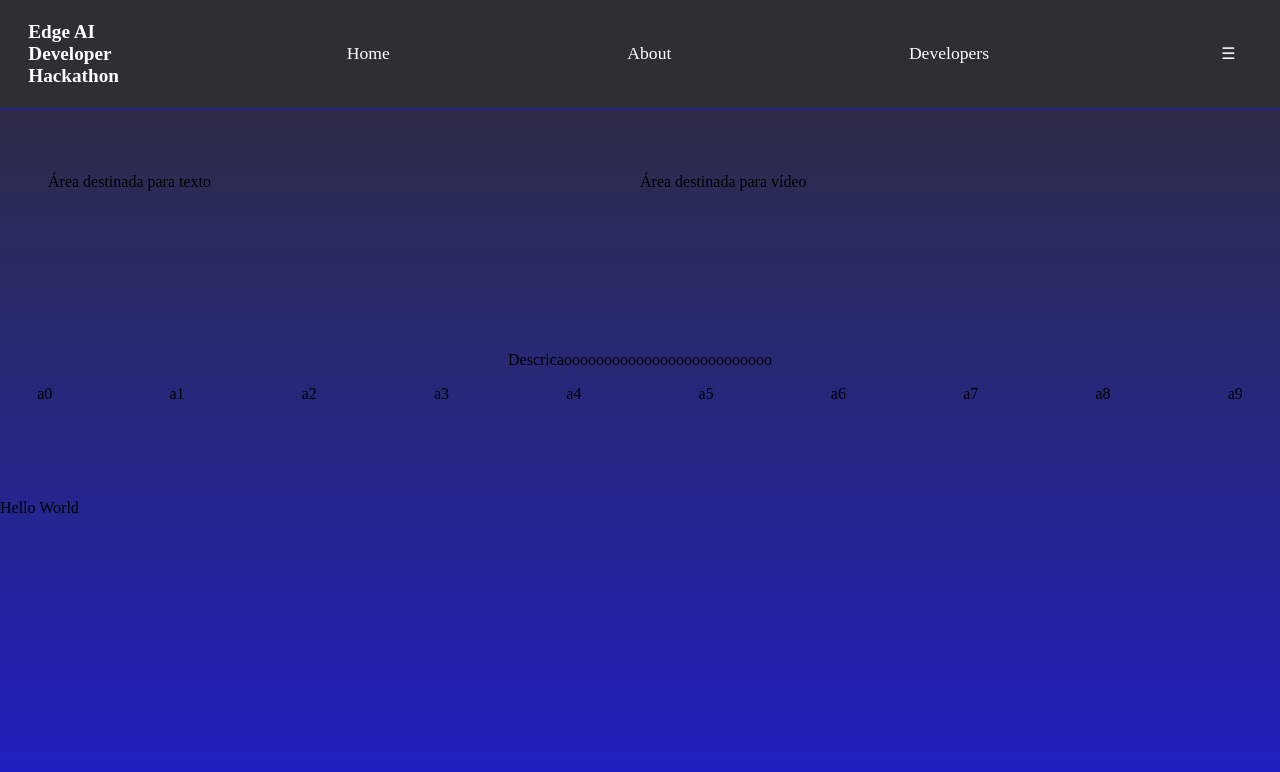
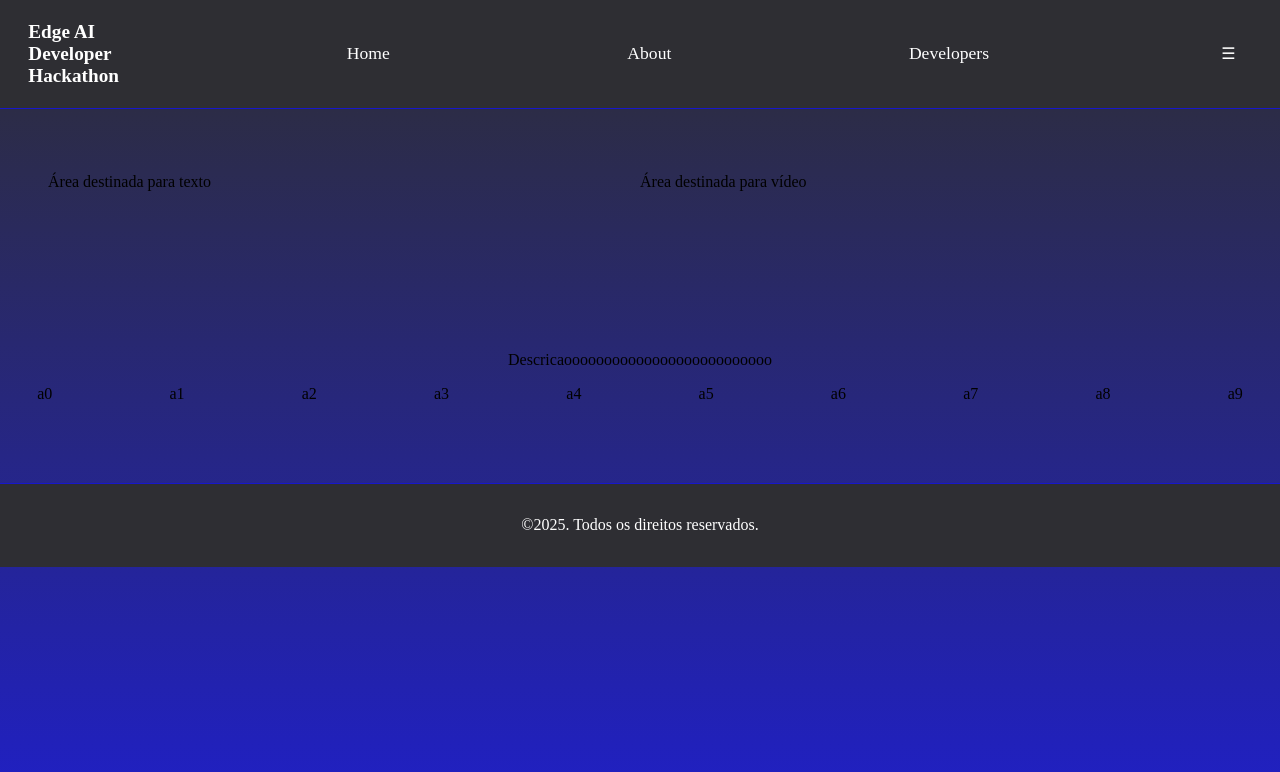
Before and after one commit to iranhonorato/app-sleep, a Next.js app: page / in a window 1280 px wide. Shown: the top 772 px of the page. Built offline with nearby package versions, Linux system fonts and the light colour scheme.

Commit message:
Montando Footer

```diff
--- a/src/components/Footer.tsx
+++ b/src/components/Footer.tsx
@@ -4,7 +4,7 @@ import classes from "../styles/Footer.module.css"
 export default function Footer() {
     return(
         <div className={classes.pai}>
-            <p>Hello World</p>
+           <p>©2025. Todos os direitos reservados.</p>
         </div>
     )
 }
--- a/src/styles/Footer.module.css
+++ b/src/styles/Footer.module.css
@@ -0,0 +1,14 @@
+.pai {
+  display: flex;
+  flex-direction: column;
+  justify-content: center;
+  align-items: center;
+  padding: 0.1rem;
+  background-color: #2e2e33;
+  height: 5rem;
+  border-top: 0.063rem solid #1717cb;
+}
+
+.pai p {
+    color: white;
+}
```
